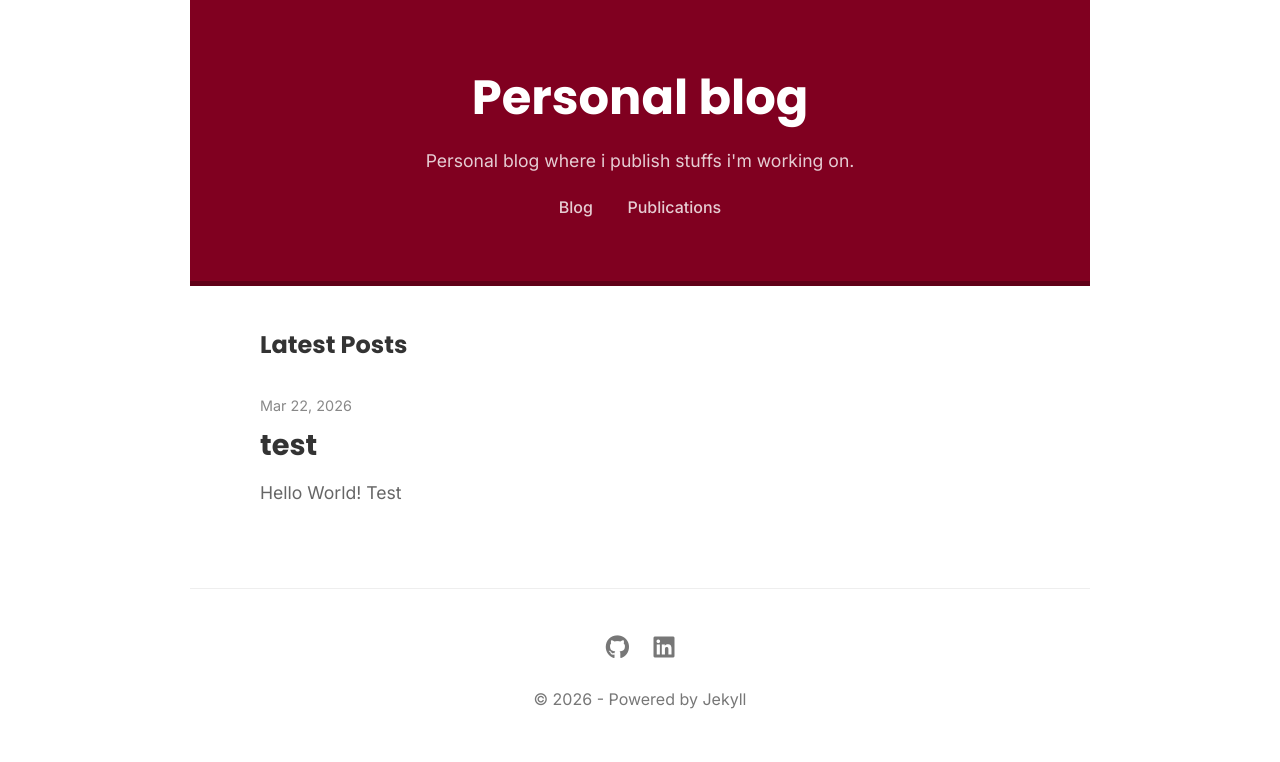
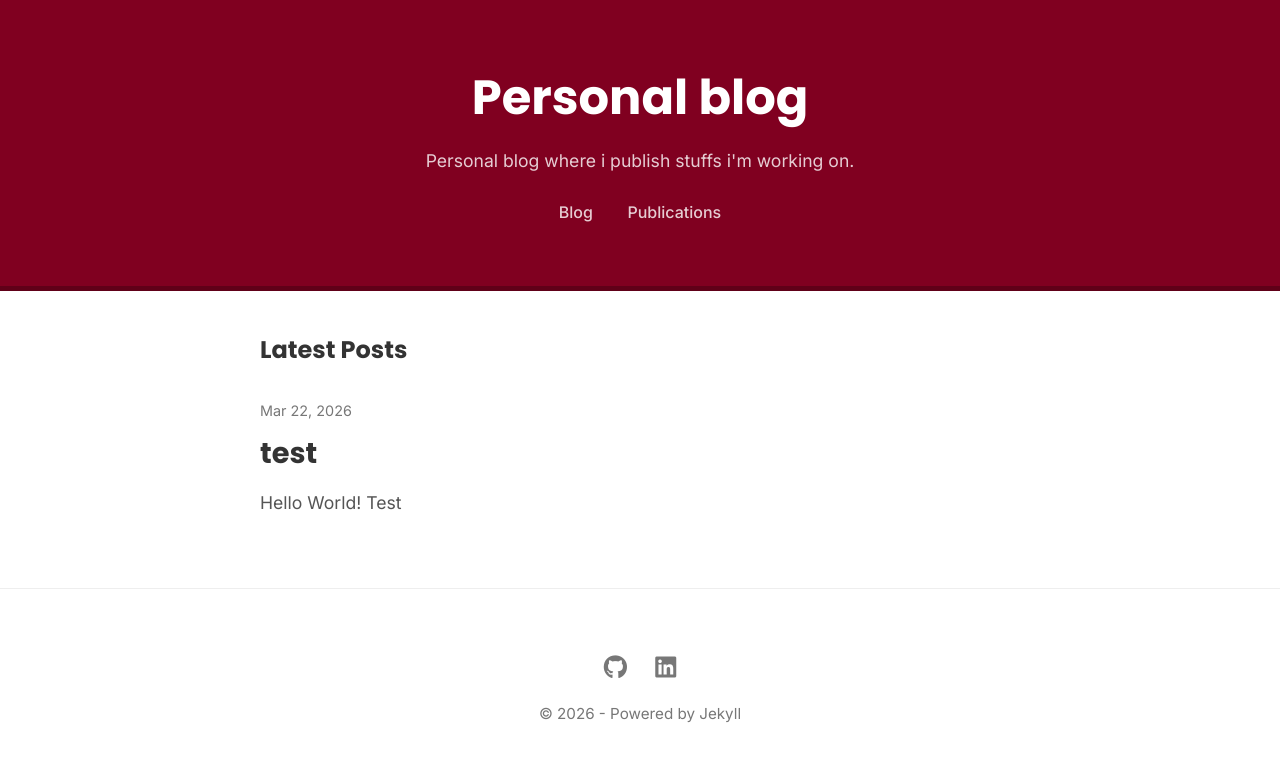
Before and after one commit to davidenetti/davidenetti.github.io, a Jekyll site: the page built from index.html, in a window 1280 px wide. Shown: the top 762 px of the page. Built offline with Jekyll 4.4.1, drawn with Linux system fonts in a browser that asks for light colours.

Commit message:
Update style.scss

```diff
--- a/assets/css/style.scss
+++ b/assets/css/style.scss
@@ -1,11 +1,17 @@
 ---
-# Empty front matter (required for Jekyll processing)
+# Jekyll Front Matter - This file will be compiled into style.css
 ---
+
+/* 1. VARIABLES */
 $font-body: 'Inter', sans-serif;
 $font-headings: 'Poppins', sans-serif;
 $primary-color: #800020;
+$dark-red: #600018;
+$text-main: #333;
+$text-light: #777;
+$border-color: #eee;
 
-/* Reset base */
+/* 2. BASE RESET */
 * {
     margin: 0;
     padding: 0;
@@ -16,9 +22,8 @@ body {
     font-family: $font-body;
     line-height: 1.6;
     background-color: #ffffff;
-    color: #333;
-    max-width: 900px;
-    margin: 0 auto;
+    color: $text-main;
+    /* Max-width is handled by the .container class for better flexibility */
 }
 
 h1, h2, h3 {
@@ -26,30 +31,46 @@ h1, h2, h3 {
     font-weight: 700;
 }
 
+/* Layout container for consistent alignment */
 .container {
     max-width: 800px;
     margin: 0 auto;
     padding: 0 20px;
 }
 
+/* 3. HEADER & NAVIGATION */
 .main-header {
-    background-color: #800020;
+    background-color: $primary-color;
     color: #ffffff;
     padding: 60px 0;
     text-align: center;
     margin-bottom: 40px;
-    border-bottom: 5px solid #600018;
+    border-bottom: 5px solid $dark-red;
+
+    h1 a {
+        color: #ffffff;
+        text-decoration: none;
+        font-size: 3rem;
+        font-weight: 700;
+    }
+
+    .description {
+        opacity: 0.8;
+        font-size: 1.1rem;
+        margin-top: 10px;
+    }
 }
 
 .main-nav {
-    margin-top: 20px;
+    margin-top: 25px;
 
     a {
         color: rgba(255, 255, 255, 0.8);
         text-decoration: none;
         margin: 0 15px;
         font-weight: 500;
-        transition: color 0.3s;
+        transition: all 0.3s ease;
+        padding-bottom: 5px;
 
         &:hover {
             color: #fff;
@@ -58,43 +79,36 @@ h1, h2, h3 {
     }
 }
 
-.main-header h1 a {
-    color: #ffffff;
-    text-decoration: none;
-    font-size: 3rem;
-    font-weight: 700;
-}
-
-.main-header .description {
-    opacity: 0.8;
-    font-size: 1.1rem;
-    margin-top: 10px;
-}
-
+/* 4. POST LISTING */
 .post-list {
     margin-top: 30px;
 }
 
 .post-item {
     margin-bottom: 40px;
-    padding-bottom: 20px;
+    padding-bottom: 30px;
+    border-bottom: 1px solid $border-color;
+
+    /* Prevents double borders when followed by the footer */
+    &:last-child {
+        border-bottom: none;
+    }
 }
 
 .post-meta {
     font-size: 0.9rem;
-    color: #888;
+    color: $text-light;
     display: block;
-    margin-bottom: 5px;
+    margin-bottom: 8px;
 }
 
 .post-title {
-    margin-top: 0;
-    margin-bottom: 10px;
+    margin-bottom: 12px;
     font-size: 1.8rem;
 
     a {
         text-decoration: none;
-        color: #333;
+        color: $text-main;
         transition: color 0.2s ease;
 
         &:hover {
@@ -104,28 +118,30 @@ h1, h2, h3 {
 }
 
 .post-excerpt {
-    color: #666;
+    color: #555;
     font-size: 1.1rem;
     line-height: 1.7;
 }
 
+/* 5. FOOTER & SOCIAL LINKS */
 .main-footer {
     text-align: center;
-    padding: 40px 0;
-    margin-top: 60px;
-    border-top: 1px solid #eee;
-    font-family: $font-body;
-    font-size: 1rem;
-    color: #777;
+    padding: 60px 0;
+    margin-top: 40px;
+    border-top: 1px solid $border-color;
+    color: $text-light;
+    font-size: 0.95rem;
+
+    p { margin-top: 10px; }
 }
 
 .social-links {
-    margin-bottom: 20px;
+    margin-bottom: 15px;
 
     a {
-        color: #777;
+        color: $text-light;
         font-size: 1.5rem;
-        margin: 0 10px;
+        margin: 0 12px;
         transition: color 0.2s ease;
 
         &:hover {
@@ -133,3 +149,15 @@ h1, h2, h3 {
         }
     }
 }
+
+/* 6. RESPONSIVE ADJUSTMENTS */
+@media (max-width: 600px) {
+    .main-header h1 a {
+        font-size: 2rem; /* Shrink title on mobile devices */
+    }
+
+    .main-nav a {
+        margin: 0 8px;
+        font-size: 0.9rem;
+    }
+}
```
